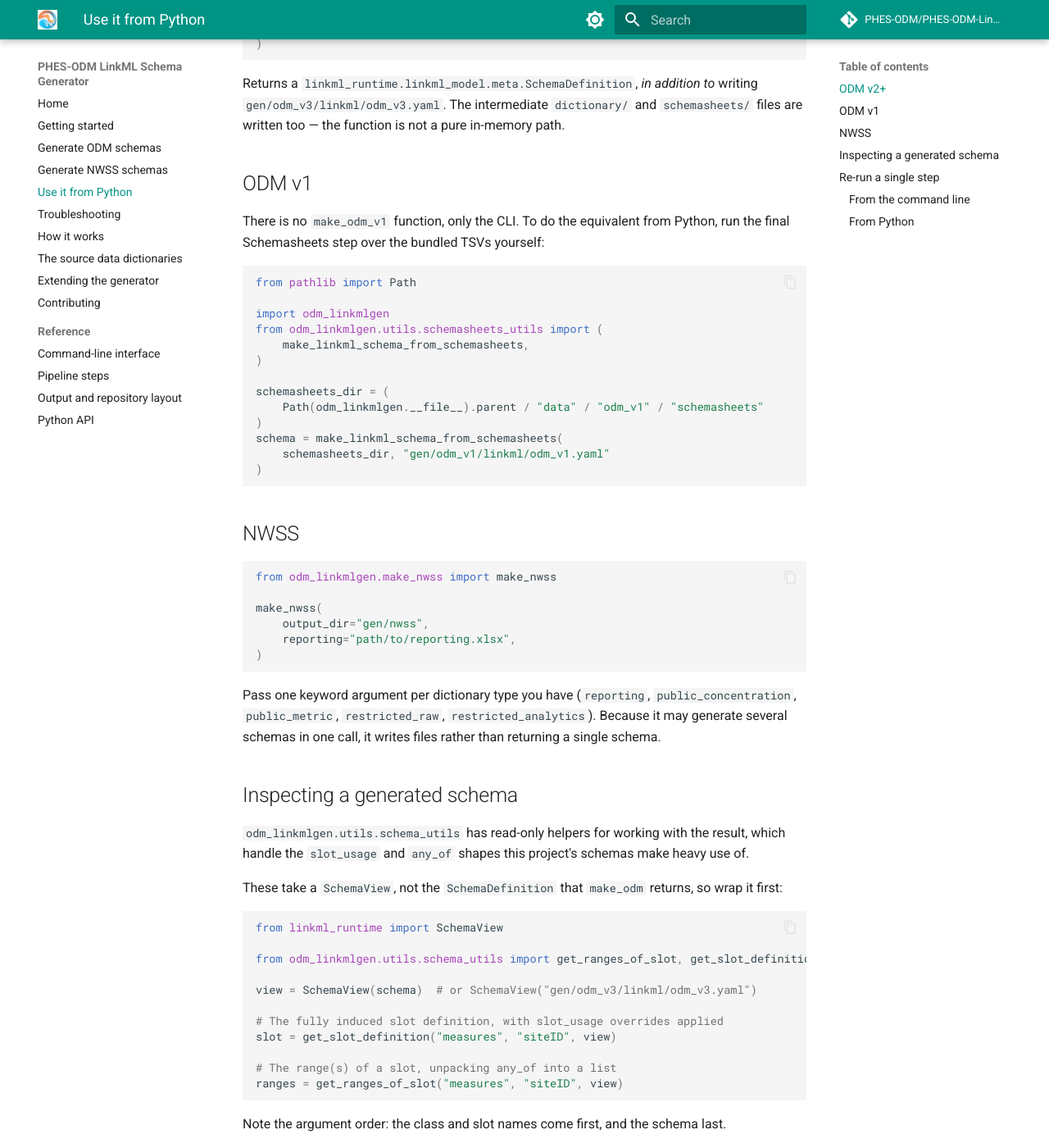
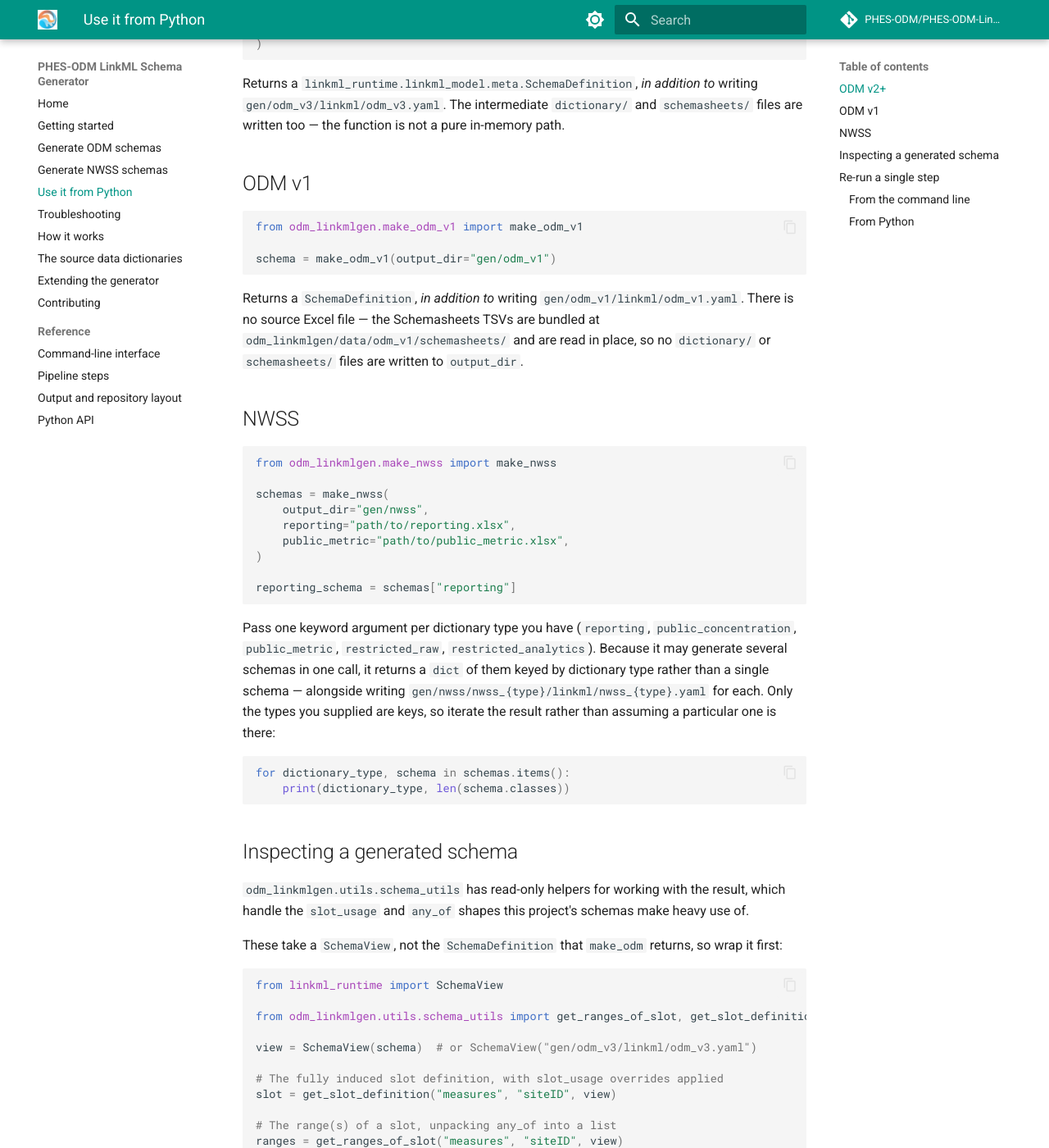
Before and after one commit to PHES-ODM/PHES-ODM-LinkMLGenerator, an MkDocs documentation site: the page built from docs/python-api.md, in a window 1280 px wide and 1400 px high, scrolled down 470 px. Shown: the whole window at 82% size. Built offline with MkDocs 1.6.1 and Material for MkDocs 9.7.7, drawn with Linux system fonts in a browser that asks for light colours; comment, search, counter and statistics services are not loaded.

Commit message:
Renamed make_odm_v1.main to make_odm_v1.make_odm_v1 and changed to return a SchemaDefinition. make_nwss.make_nwss now returns a dictionary of SchemaDefinitions (one schema per dictionary type).

````diff
--- a/docs/python-api.md
+++ b/docs/python-api.md
@@ -26,40 +26,44 @@ path.
 
 ## ODM v1
 
-There is no `make_odm_v1` function, only the CLI. To do the equivalent from
-Python, run the final Schemasheets step over the bundled TSVs yourself:
+```python
+from odm_linkmlgen.make_odm_v1 import make_odm_v1
 
-```python
-from pathlib import Path
+schema = make_odm_v1(output_dir="gen/odm_v1")
+```
 
-import odm_linkmlgen
-from odm_linkmlgen.utils.schemasheets_utils import (
-    make_linkml_schema_from_schemasheets,
-)
-
-schemasheets_dir = (
-    Path(odm_linkmlgen.__file__).parent / "data" / "odm_v1" / "schemasheets"
-)
-schema = make_linkml_schema_from_schemasheets(
-    schemasheets_dir, "gen/odm_v1/linkml/odm_v1.yaml"
-)
-```
+Returns a `SchemaDefinition`, *in addition to* writing
+`gen/odm_v1/linkml/odm_v1.yaml`. There is no source Excel file — the
+Schemasheets TSVs are bundled at
+`odm_linkmlgen/data/odm_v1/schemasheets/` and are read in place, so no
+`dictionary/` or `schemasheets/` files are written to `output_dir`.
 
 ## NWSS
 
 ```python
 from odm_linkmlgen.make_nwss import make_nwss
 
-make_nwss(
+schemas = make_nwss(
     output_dir="gen/nwss",
     reporting="path/to/reporting.xlsx",
+    public_metric="path/to/public_metric.xlsx",
 )
+
+reporting_schema = schemas["reporting"]
 ```
 
 Pass one keyword argument per dictionary type you have (`reporting`,
 `public_concentration`, `public_metric`, `restricted_raw`,
 `restricted_analytics`). Because it may generate several schemas in one call, it
-writes files rather than returning a single schema.
+returns a `dict` of them keyed by dictionary type rather than a single schema —
+alongside writing `gen/nwss/nwss_{type}/linkml/nwss_{type}.yaml` for each. Only
+the types you supplied are keys, so iterate the result rather than assuming a
+particular one is there:
+
+```python
+for dictionary_type, schema in schemas.items():
+    print(dictionary_type, len(schema.classes))
+```
 
 ## Inspecting a generated schema
 
--- a/odm_linkmlgen/__init__.py
+++ b/odm_linkmlgen/__init__.py
@@ -8,7 +8,8 @@ LinkML Schemasheets TSV files, then run Schemasheets to produce the final schema
 The top-level generators are:
 
 - make_odm.make_odm: ODM v2 and above, from an ODM Excel data dictionary.
-- make_odm_v1: ODM v1, from the Schemasheets files bundled in data/odm_v1.
+- make_odm_v1.make_odm_v1: ODM v1, from the Schemasheets files bundled in
+  data/odm_v1.
 - make_nwss.make_nwss: the CDC NWSS data dictionaries.
 
 The odm and nwss subpackages hold the per-dataset conversion steps, and utils
````
Also changed, not shown: docs/getting-started.md (+1 -1 lines), docs/reference/api.md (+8 -12 lines), docs/reference/pipeline-steps.md (+2 -1 lines), 2 other files.
